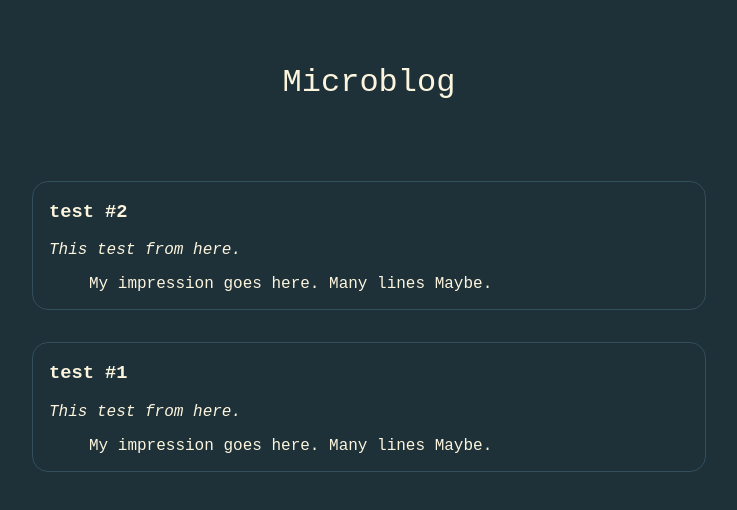
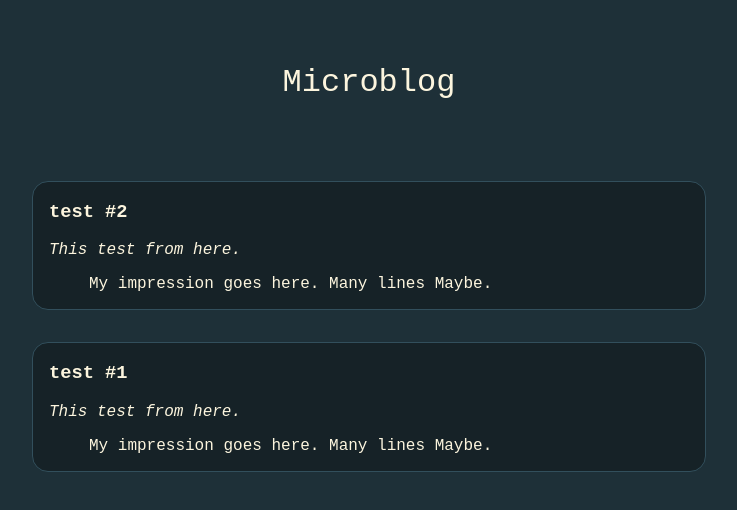
Before and after one commit to rjboas/rjboas.github.io, a plain HTML site: page microblog.html in a window 1280 px wide. Shown: the whole page, without its empty margins (271-1008 px from the left). Drawn offline with Linux system fonts and the light colour scheme; a web font is replaced by a local one.

Commit message:
Change bg styles

```diff
--- a/style.css
+++ b/style.css
@@ -23,6 +23,8 @@ section, article {
     justify-self: center;
     justify-content: space-evenly;
     padding: 1em;
+    background-color: rgb(22, 34, 39);
+    border-radius: 1rem;
 }
 
 @media screen and (max-width: 900px) {
@@ -40,7 +42,6 @@ section, article {
 article {
     flex-direction: column;
     border: 0.1rem solid rgb(50, 79, 92);
-    border-radius: 1rem;
     padding-top: 0;
     padding-bottom: 0;
     font-style: italic;
```
